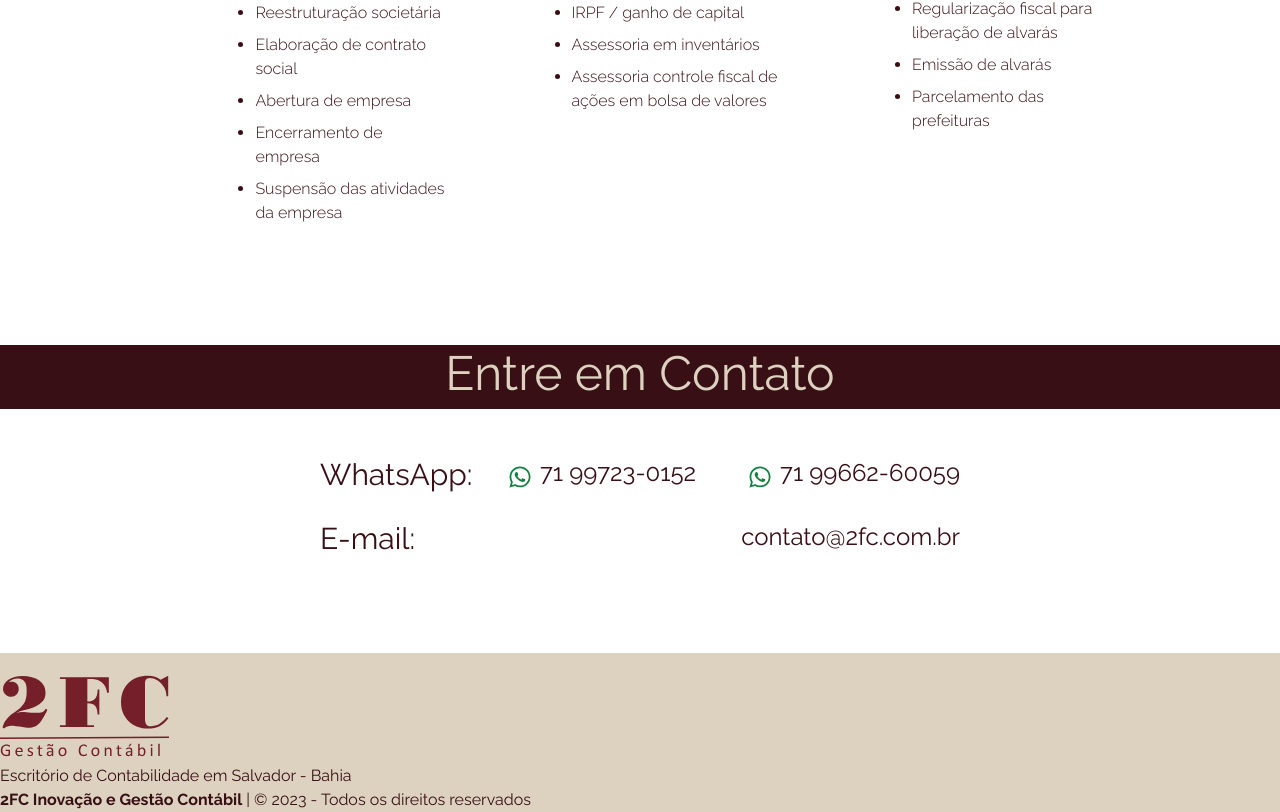
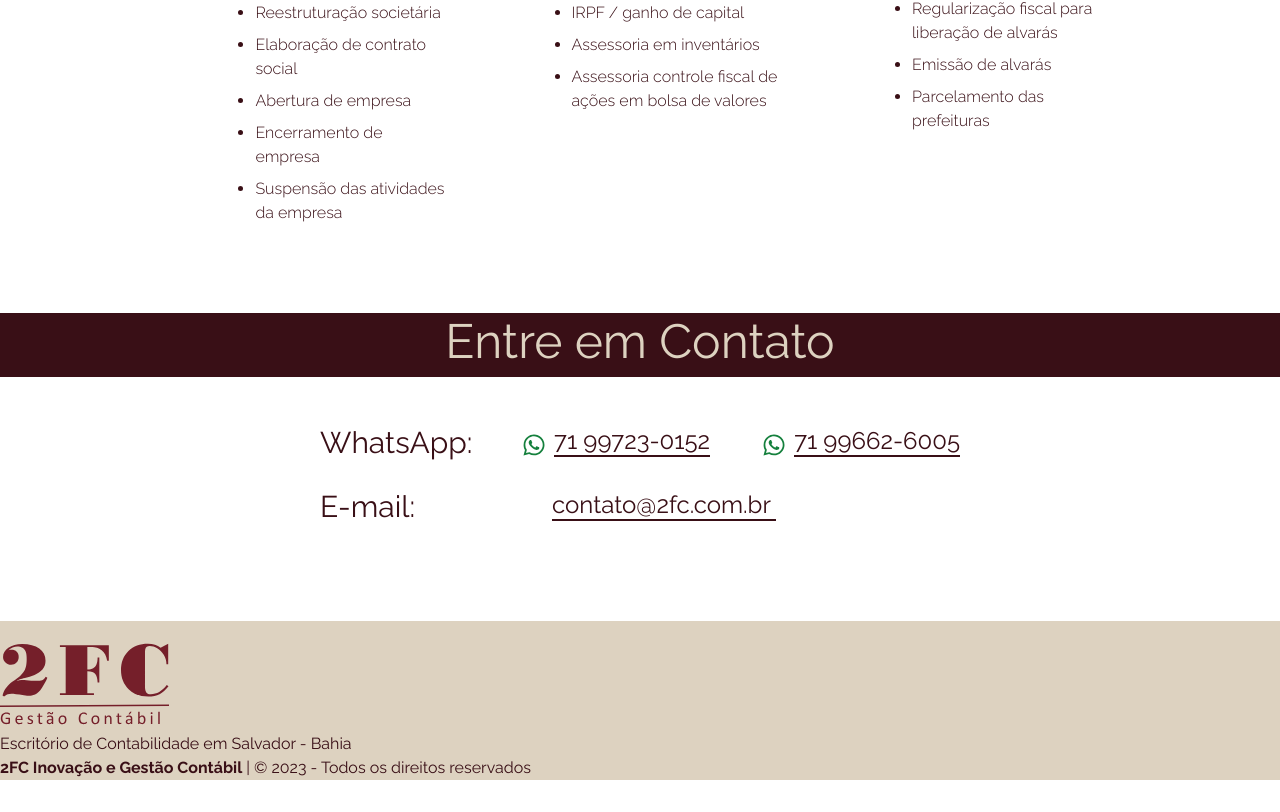
Before and after one commit to devruso/landing-page-2fc, a React (Create React App) app: page / in a window 1280 px wide. Shown: the part 1846-2658 px from the top of the page. After the commit the page ends 2626 px from the top, so only its background shows below. Built offline with nearby package versions, Linux system fonts and the light colour scheme.

Commit message:
feat: finalized component

```diff
--- a/src/components/Contato.tsx
+++ b/src/components/Contato.tsx
@@ -2,26 +2,28 @@ import { FaWhatsapp } from "react-icons/fa";
 
 export default function Contato(): JSX.Element {
   return (
-    <section
-      className="w-full bg-center flex flex-col py-16 md:items-center text-vinho"
-    >
-        <h1 className="text-5xl bg-vinho text-center h-16 pt-1 text-pistache mb-4 w-full">Entre em Contato</h1>
-        <div className="md:w-3/6 justify-between text-left flex flex-col md:flex-row mt-8 ml-12 md:ml-0">
+    <section className="w-full bg-center flex flex-col py-8 lg:pb-16 md:items-center text-vinho">
+      <h1 className="text-4xl md:text-5xl bg-vinho text-center h-16 pt-2 md:pt-1 text-pistache mb-4 w-full">Entre em Contato</h1>
+
+      <div className="md:w-3/6 justify-between text-left flex flex-col md:flex-row mt-8 ml-12 md:ml-0">
         <p className="mb-4 text-3xl">WhatsApp: </p>
-       <div className="flex flex-col md:flex-row">
-       <div className="">
-       <FaWhatsapp className="text-2xl text-green-700 inline mr-2"/>
-        <p className="text-2xl inline">71 99723-0152 </p>
-       </div>
-        <div className="md:ml-8">
-          <FaWhatsapp className="text-2xl text-green-700 md:ml-5 inline mr-2"/>
-          <p className="text-2xl inline">71 99662-60059</p>
+
+        <div className="flex flex-col md:flex-row w-50">
+          <div className="box-border">
+            <FaWhatsapp className="text-2xl text-green-700 inline mr-2 box-"/>
+            <a href="https://api.whatsapp.com/send?phone=5571997230152" target="_blank" rel="noopener noreferrer" className="text-2xl inline border-b-2 border-vinho hover:border-vinho2 hover:font-medium box-border">71 99723-0152</a>
+          </div>
+
+          <div className="md:ml-8 w-50  mt-3 lg:mt-0 box-border">
+            <FaWhatsapp className="text-2xl text-green-700 md:ml-5 inline mr-2"/>
+            <a href="https://api.whatsapp.com/send?phone=5571996626005" target="_blank" rel="noopener noreferrer" className="text-2xl inline border-b-2 border-vinho hover:border-vinho2 hover:font-medium box-border">71 99662-6005</a>
+          </div>
         </div>
-       </div>
       </div>
-      <div className="mt-3 flex flex-col md:flex-row md:w-3/6 text-left justify-between ml-12 md:ml-0">
-      <p className="md:mb-8 mb-3 mt-4 md:mt-0 text-3xl">E-mail: </p>
-      <p className="text-2xl">contato@2fc.com.br</p>
+
+      <div className="mt-3 flex flex-col md:flex-row md:w-3/6 text-left justify-between ml-12 md:ml-0 ">
+        <p className="md:mb-8 mb-3 mt-4 md:mt-0 text-3xl">E-mail: </p>
+        <a href="mailto:contato@2fc.com.br" className="text-2xl w-56 md:h-8  border-b-2 border-vinho hover:border-vinho2 ml-7 lg:mt-0 hover:font-medium box-border md:mr-40 lg:mr-[11.5rem]">contato@2fc.com.br</a>
       </div>
     </section>
   );
```
